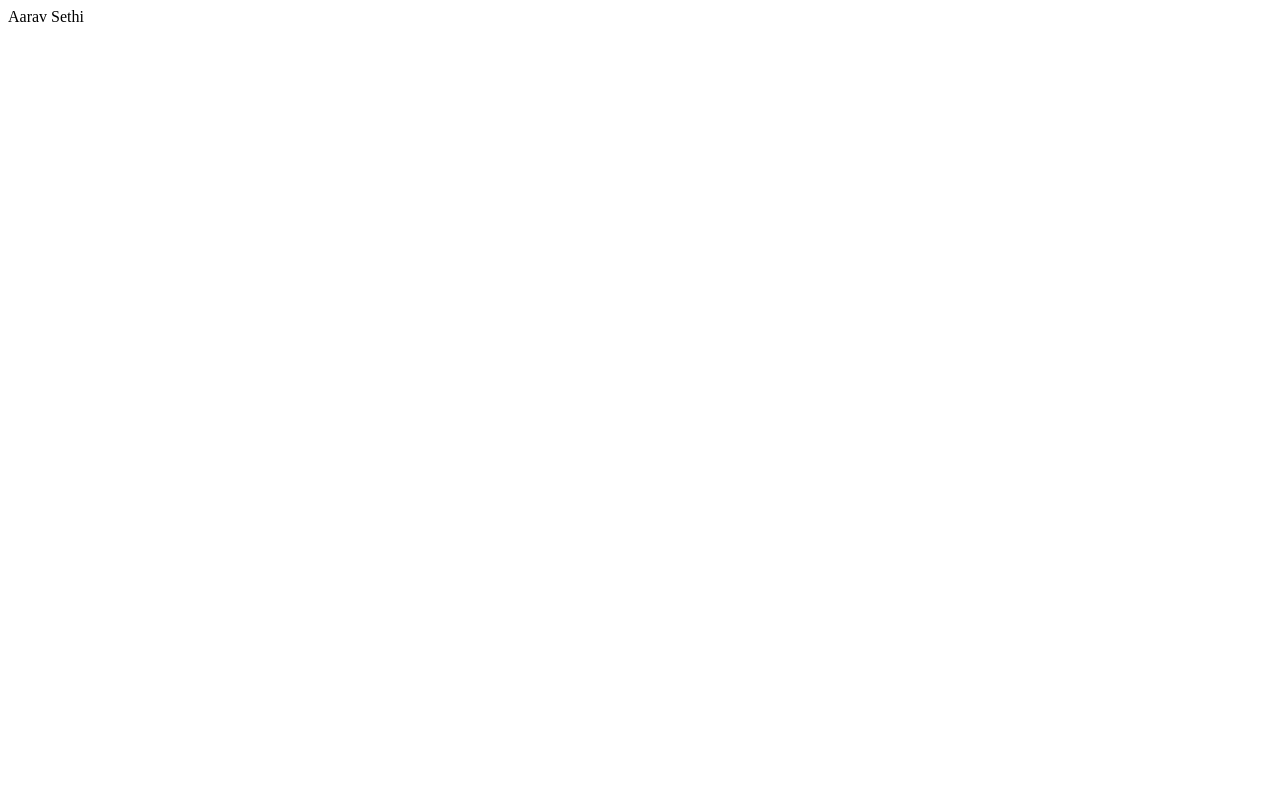
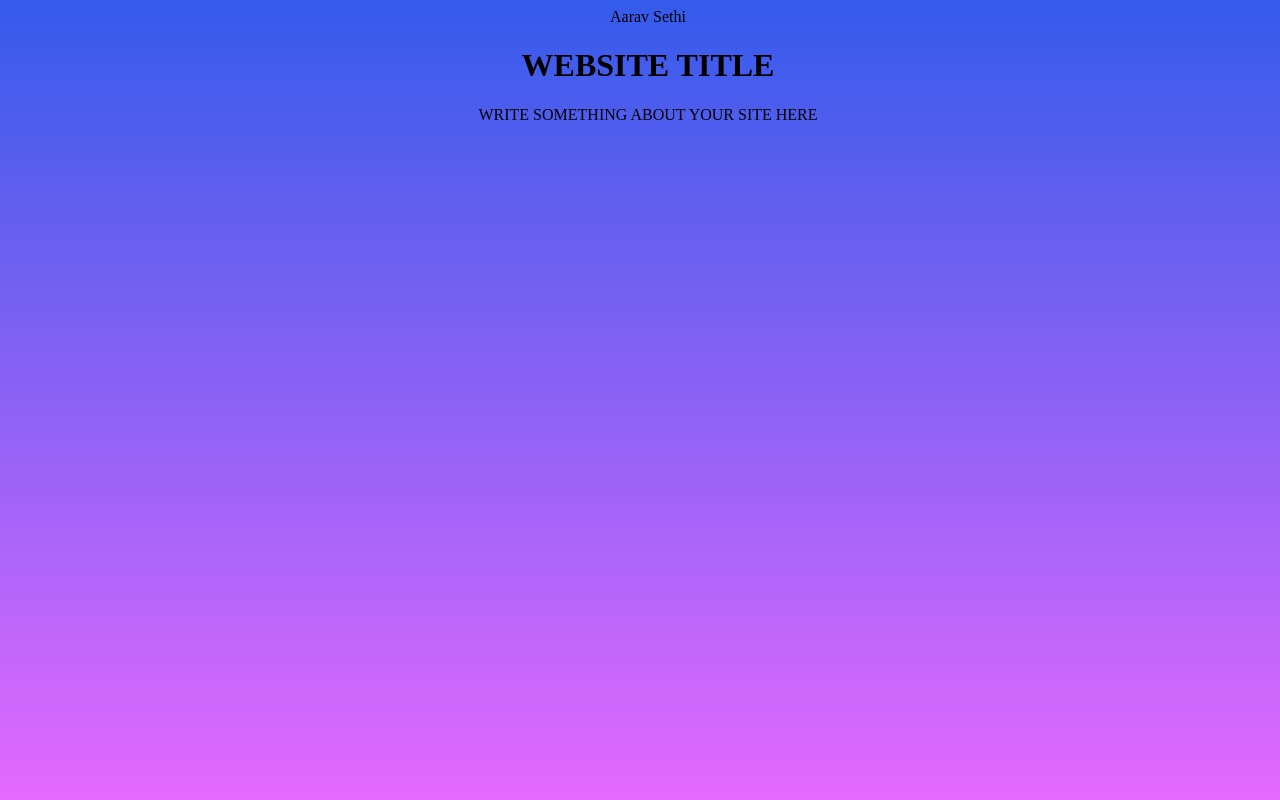
Before and after one commit to as231110/My-website, a plain HTML site: page index.html in a window 1280 px wide. Drawn offline with Linux system fonts and the light colour scheme.

Commit message:
Update index.html

```diff
--- a/index.html
+++ b/index.html
@@ -1 +1,24 @@
 Aarav Sethi
+
+
+<html>
+<head>
+  <style>
+     body{
+         text-align: center;
+         background-image: linear-gradient(rgb(52, 91, 235), rgb(232, 105, 255));
+         min-width: 100%;
+         min-height: 100%;
+      }
+  </style>
+</head>
+
+<body>
+<h1>WEBSITE TITLE</h1>
+  <p>
+  WRITE SOMETHING ABOUT YOUR SITE HERE
+  </p>
+
+</body>
+
+</html>
```
